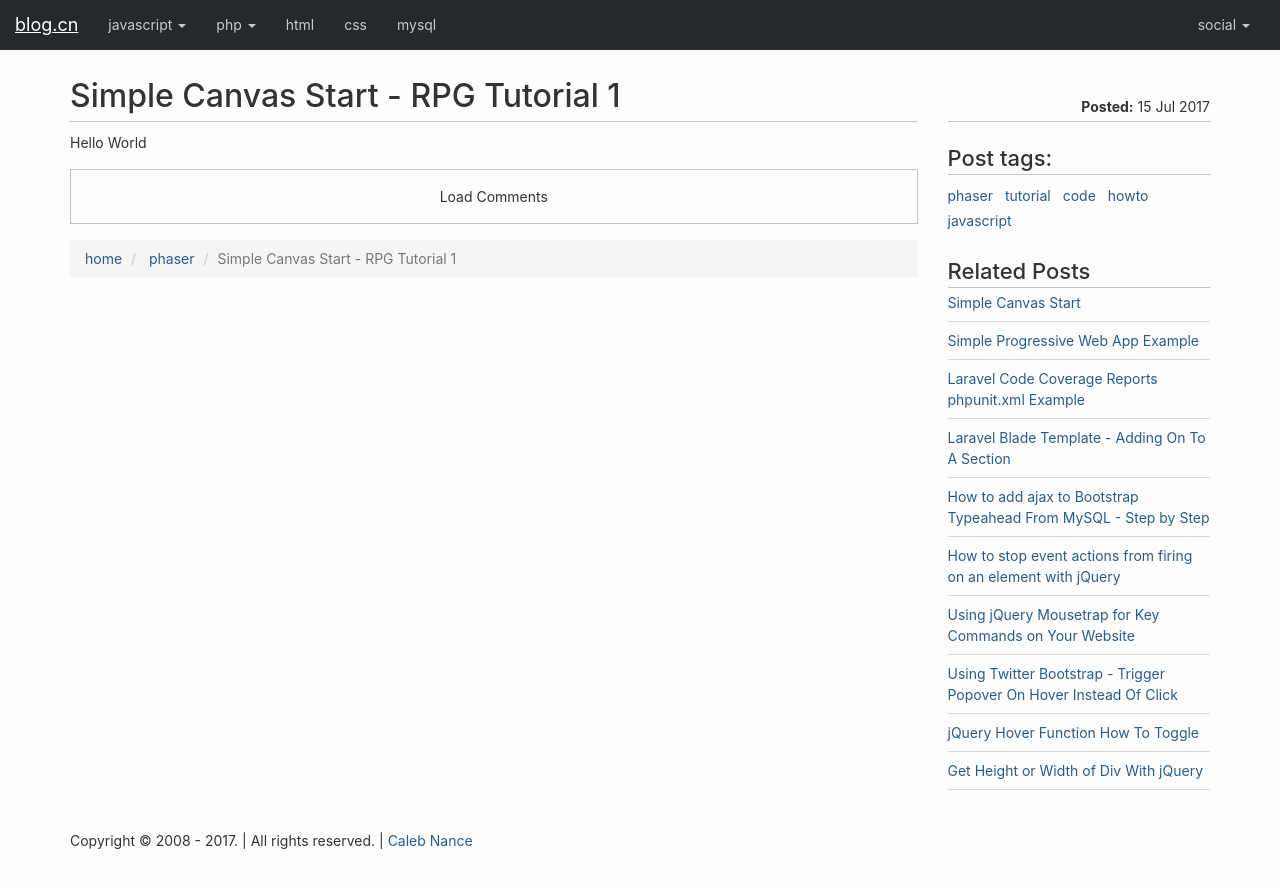
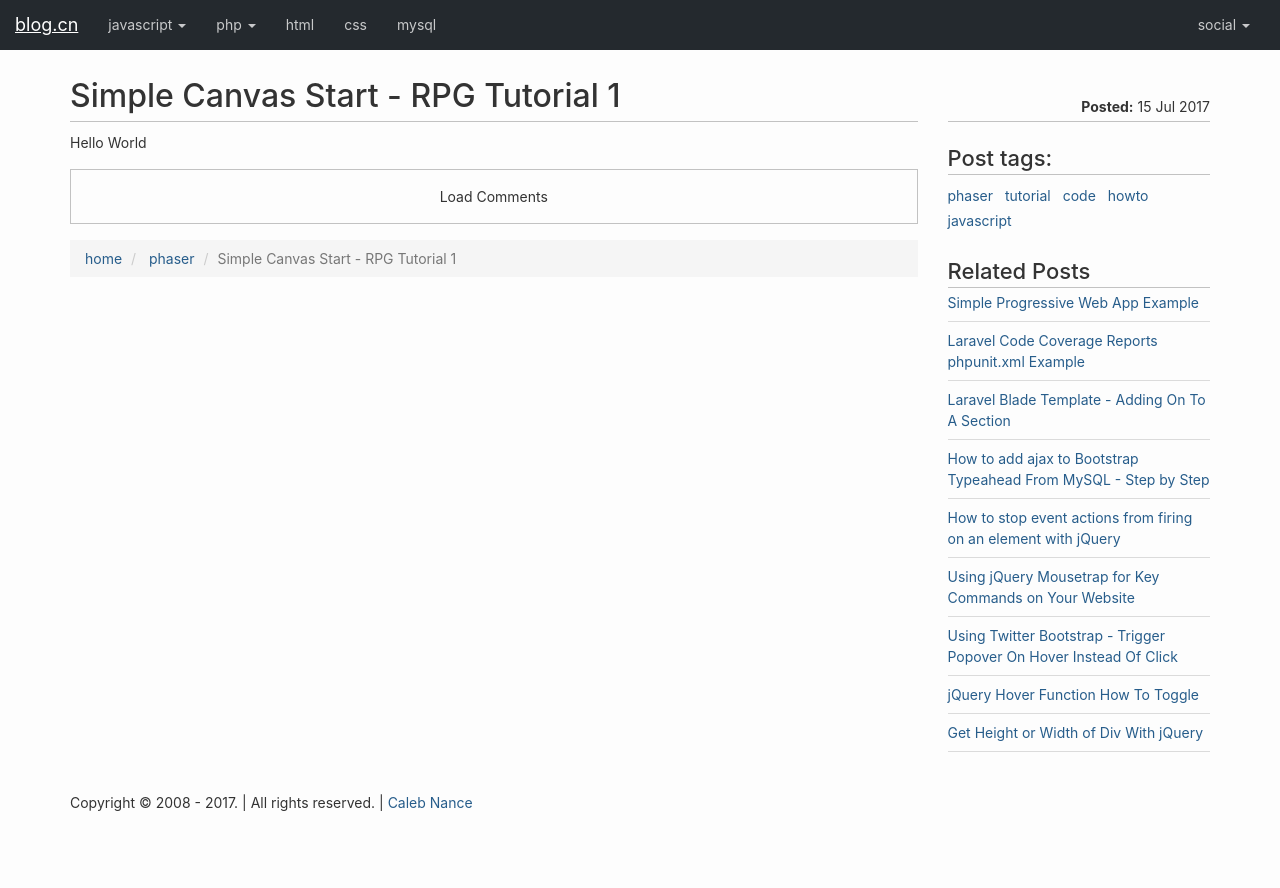
Before and after one commit to calebnance/jekyll_blog-calebnance, a Jekyll site: the page built from _posts/phaser/2017-07-14-simple-canvas-start.markdown, in a window 1280 px wide. Shown: the top 888 px of the page. Built offline with Jekyll 4.4.1, drawn with Linux system fonts in a browser that asks for light colours.

Commit message:
nofeature flag support added to the template

```diff
--- a/_layouts/home.html
+++ b/_layouts/home.html
@@ -6,6 +6,7 @@
   {{ content }}
   {% for post in site.posts %}
     {% unless post.redirect_to %}
+    {% unless post.nofeature %}
     <div class="post-block">
       <div class="post-data">
         <span class="post-meta">{{ post.date | date: "%b %-d, %Y" }}</span> |
@@ -16,6 +17,7 @@
       </h2>
     </div>
     {% endunless %}
+    {% endunless %}
   {% endfor %}
 
   <p class="rss-subscribe">subscribe <a href="{{ "/feed.xml" | relative_url }}">via RSS</a></p>
--- a/_layouts/post.html
+++ b/_layouts/post.html
@@ -55,9 +55,11 @@
       <h3 class="related-heading">Related Posts</h3>
       <ul class="related-posts">
         {% for post in site.related_posts limit:10 %}
-        <li>
-          <a href="{{ site.baseurl }}{{ post.url }}">{{ post.title }}</a>
-        </li>
+          {% unless post.nofeature %}
+          <li>
+            <a href="{{ site.baseurl }}{{ post.url }}">{{ post.title }}</a>
+          </li>
+          {% endunless %}
         {% endfor %}
       </ul>
     </aside>
--- a/_posts/tutorial-phaser/2017-07-14-simple-canvas-start.markdown
+++ b/_posts/tutorial-phaser/2017-07-14-simple-canvas-start.markdown
@@ -5,9 +5,7 @@
 excerpt: A very basic tutorial on how to start developing on the Phaser game engine
 categories: tutorial phaser
 tags: phaser tutorial rpg howto javascript
-
 nofeature: true
-
 phaser-script: 1-simple-canvas-start.js
 phaser-id: start-1
 ---
```
Also changed, not shown: _posts/2011-01-01-phaser.markdown (added, +8 -0 lines).
